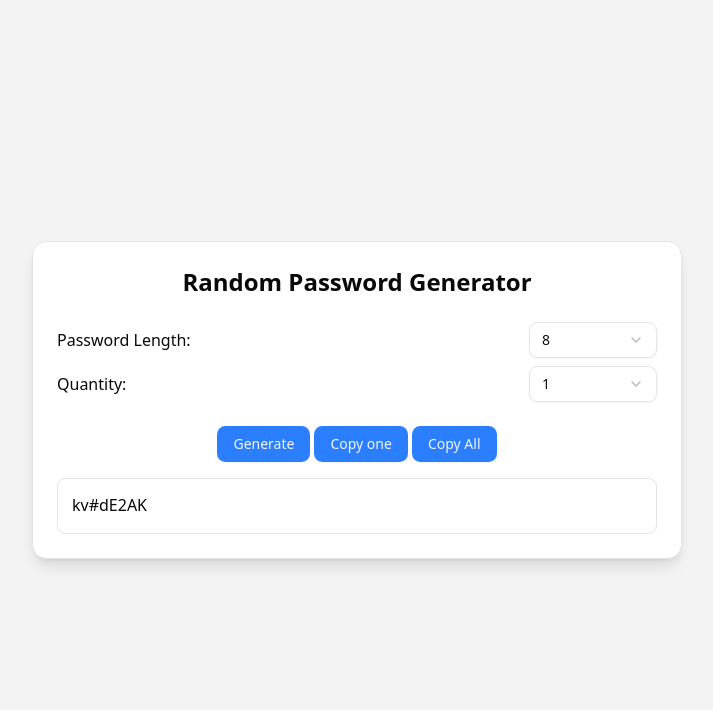
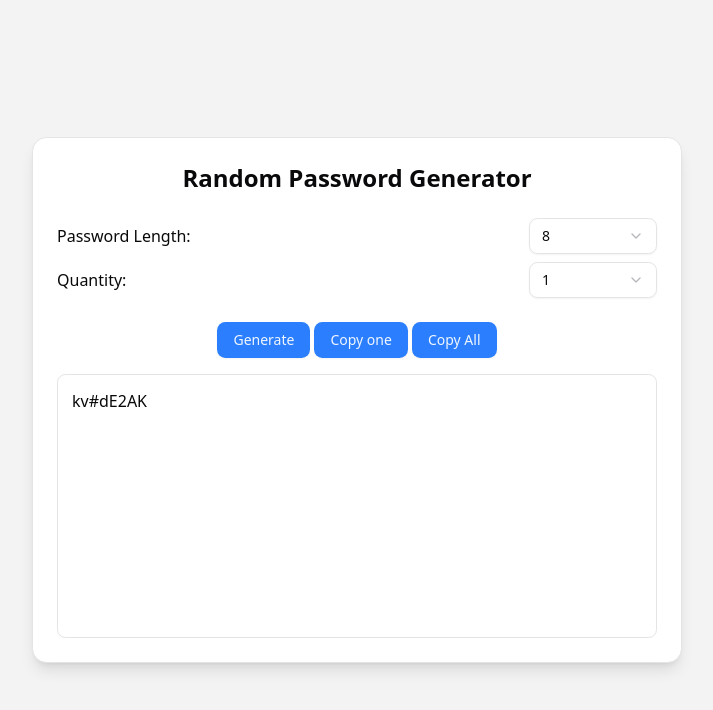
Before and after one commit to teerakanotk/rdp, a Next.js app: page / in a window 1280 px wide. Shown: the top 710 px of the page, without its empty margins (283-996 px from the left). Built offline with nearby package versions, Linux system fonts and the light colour scheme.

Commit message:
style: update selectedIndex background from bg-accent-foreground/5 to bg-primary/10

```diff
--- a/app/page.jsx
+++ b/app/page.jsx
@@ -131,12 +131,12 @@ export default function HomePage() {
             <CopyAllButton password={password} />
           </div>
 
-          <ScrollArea className="min-h-14 max-h-66 w-full p-2 border rounded-md overflow-auto">
+          <ScrollArea className="h-66 w-full p-2 border rounded-md overflow-auto">
             {password.map((password, index) => (
               <p
                 key={index}
                 className={`p-1.5 break-words ${
-                  selectedIndex === index ? "bg-accent-foreground/4" : ""
+                  selectedIndex === index ? "bg-primary/10" : ""
                 }`}
               >
                 {password}
```
